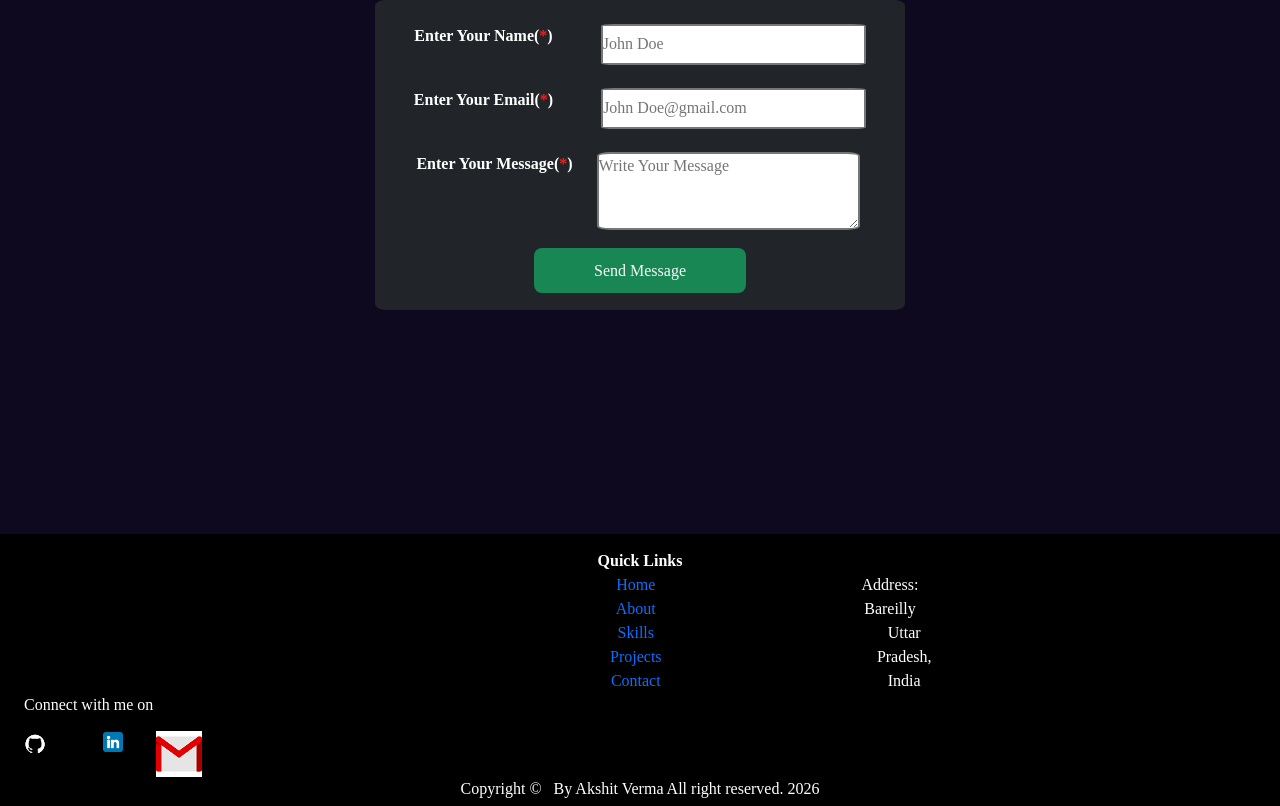
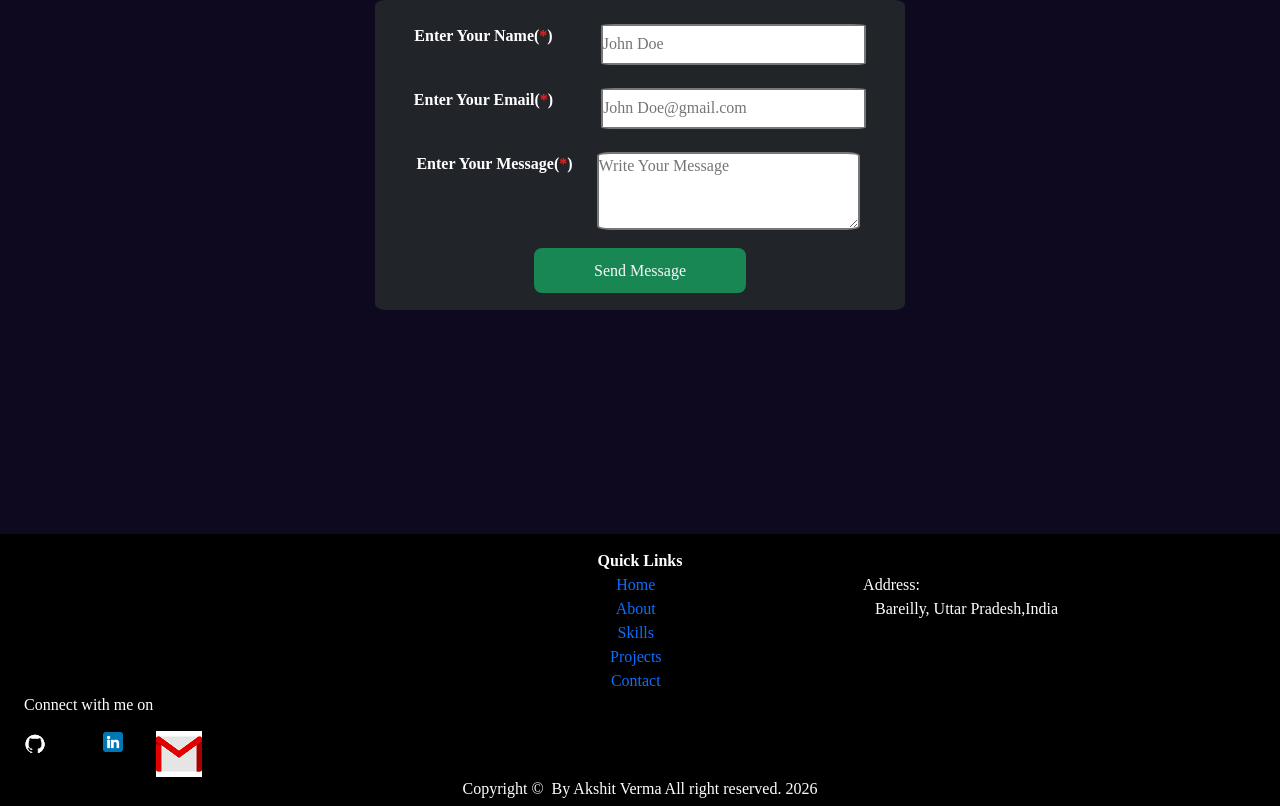
Before and after one commit to AKSHITVERMA123/portfolio, a React (Vite) app: page / in a window 1280 px wide. Shown: the part 2884-3690 px from the top of the page. Built offline with nearby package versions, Linux system fonts and the light colour scheme.

Commit message:
updatecommit

```diff
--- a/src/Components/Portfolio/Contact.jsx
+++ b/src/Components/Portfolio/Contact.jsx
@@ -194,8 +194,7 @@ const Contact = () => {
                     </div>
                     <div className="address">
                         <div className="add1">Address: </div>
-                        <div className="add2">Bareilly</div>
-                        <div className="add3">Uttar Pradesh, India</div>
+                        <div className="add3">Bareilly, Uttar Pradesh,India</div>
                     </div>
                 </div>
                 <div className="d-flex justify-content-between">
@@ -210,7 +209,7 @@ const Contact = () => {
                 </div>
                 <div className="d-flex justify-content-center">
                     <span>
-                        Copyright © &nbsp; By Akshit Verma
+                        Copyright © &nbsp;By Akshit Verma
                         All right reserved. 2026
                     </span>
                 </div>
--- a/src/Components/style.css
+++ b/src/Components/style.css
@@ -457,11 +457,17 @@ h5 {
 }
 
 .footer_content .address {
-  flex: 1;
+  width: 100%;
 }
 
 .footer_content .address .add3 {
-  width: 150%;
+  width: 350%;
+}
+
+@media screen and (min-width: 0) and (max-width: 890px) {
+  body {
+    width: 180%;
+  }
 }
 
 @media screen and (min-width: 650px) and (max-width: 699px) {
```
